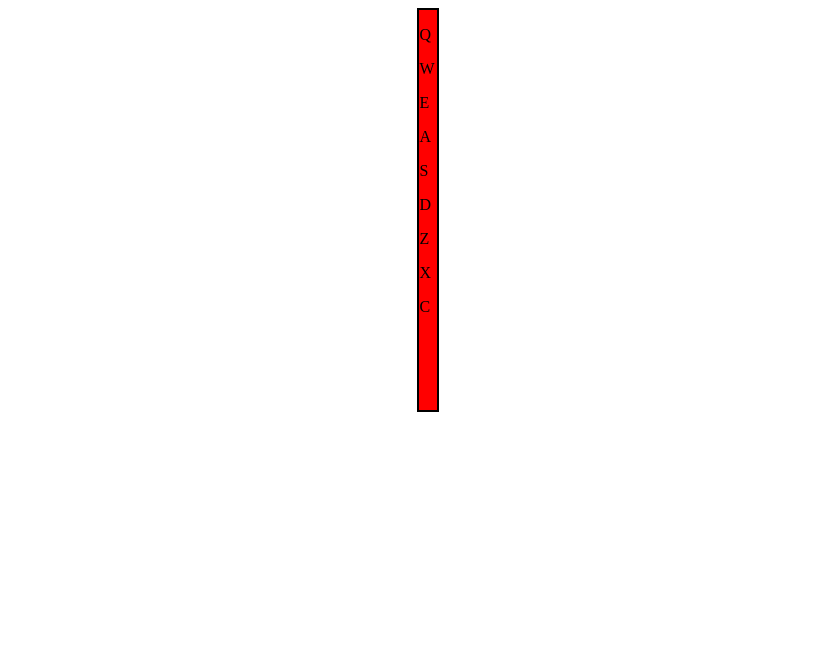
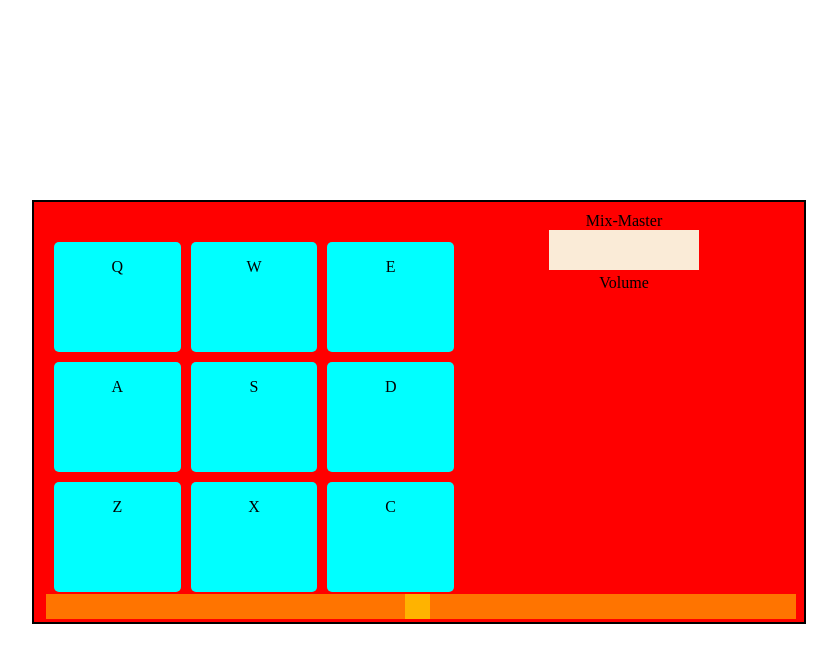
Before and after one commit to ianflynnwork/drum-machine, a React (Create React App) app: page / in a window 1280 px wide. Shown: the top 662 px of the page, without its empty margins (221-1058 px from the left). Built offline with nearby package versions, Linux system fonts and the light colour scheme.

Commit message:
volume bar setup

```diff
--- a/src/App.js
+++ b/src/App.js
@@ -1,6 +1,7 @@
 import React, { useState } from "react";
 import Display from "./comps/Display";
 import DrumPad from "./comps/DrumPad";
+import VolumeBar from "./comps/VolumeBar";
 
 
 function App() {
@@ -25,7 +26,7 @@ function App() {
 
   return (
     <div id='drum-machine'>
-
+      <div className="pad-box">
         {drumData.map(pad => (
           <DrumPad
             pad={ pad }
@@ -33,7 +34,10 @@ function App() {
             setSoundText={ setSoundText }
           />
         ))}
+      </div>
+      <div className="title">Mix-Master</div>
        <Display soundText={ soundText }/>
+       <VolumeBar setSoundText={ setSoundText }/>
     </div>
   );
 }
--- /dev/null
+++ b/src/comps/VolumeBar.js
@@ -0,0 +1,13 @@
+
+
+function VolumeBar({ setSoundText }) {
+
+    return (
+        <div className="slide-container">
+            Volume
+            <input id="myRange" type="range" min='1' max='100' value='50' className="slider"/>
+        </div>
+    )
+}
+
+export default VolumeBar;
--- a/src/index.css
+++ b/src/index.css
@@ -1,19 +1,69 @@
-body {
-    display: flex;
-    justify-content: center;
-    align-items: center;
-    box-sizing: border-box;
-    width: 100%;
-    height: 100%;
-}
+
+
+/* envelope styling */
 #drum-machine {
-    max-width: 700px;
+    text-align: center;
     width: 90%;
+    max-width: 750px;
     height: 400px;
     background-color: red;
     border: 2px solid black;
+    padding: 10px;
+    margin-left: auto;
+    margin-right: auto;
+    margin-top: 200px;
+
 }
-.pad-wrapper {
+
+/* pads styling */
+.pad-box {
+    width: 400px;
+    height: 350px;
+    display: grid;
+    grid-template-columns: 1fr 1fr 1fr;
+    gap: 10px;
+    float: left;
+    cursor: pointer;
+    margin-top: 30px;
+    margin-left: 10px;
+
 }
 .drum-pad {
+    background-color: aqua;
+    border-radius: 5px;
 }
+/* display styling */
+#display {
+    width: 150px;
+    height: 40px;
+    display: inline-block;
+    background-color: antiquewhite;
+}
+/* slider stylings */
+.slide-container {
+    width: 100%;
+}
+.slider {
+    -webkit-appearance: none;
+    appearance: none;
+    width: 100%;
+    height: 25px;
+    background: orange;
+    outline: none;
+    opacity: 0.7;
+    -webkit-transition: .2s;
+    transition: opacity .2s;
+}
+.slider:hover {
+    opacity: 1;
+}
+.slider::-webkit-slider-thumb {
+    -webkit-appearance: none;
+    appearance: none;
+    width: 25px;
+    height: 25px;
+    background: yellow;
+    cursor: pointer;
+
+
+}
```
Also changed, not shown: 1 other file (tests, documents, lock files or other folders). Lines whose indentation alone changed are shown as unchanged.
